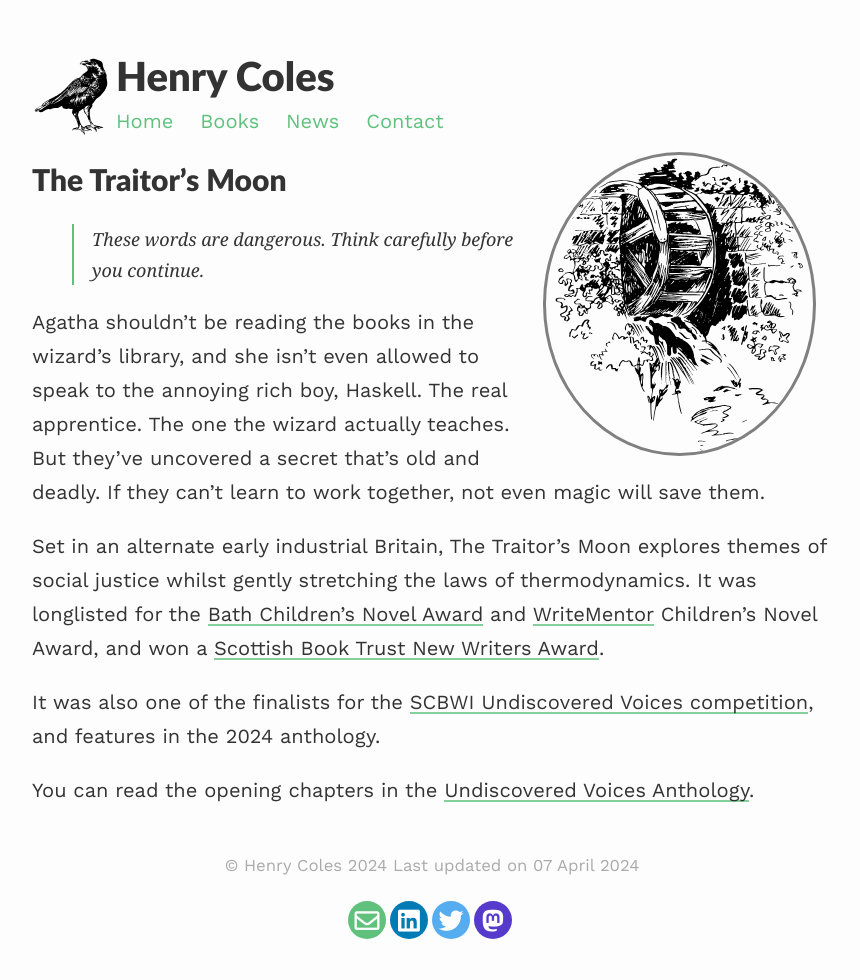
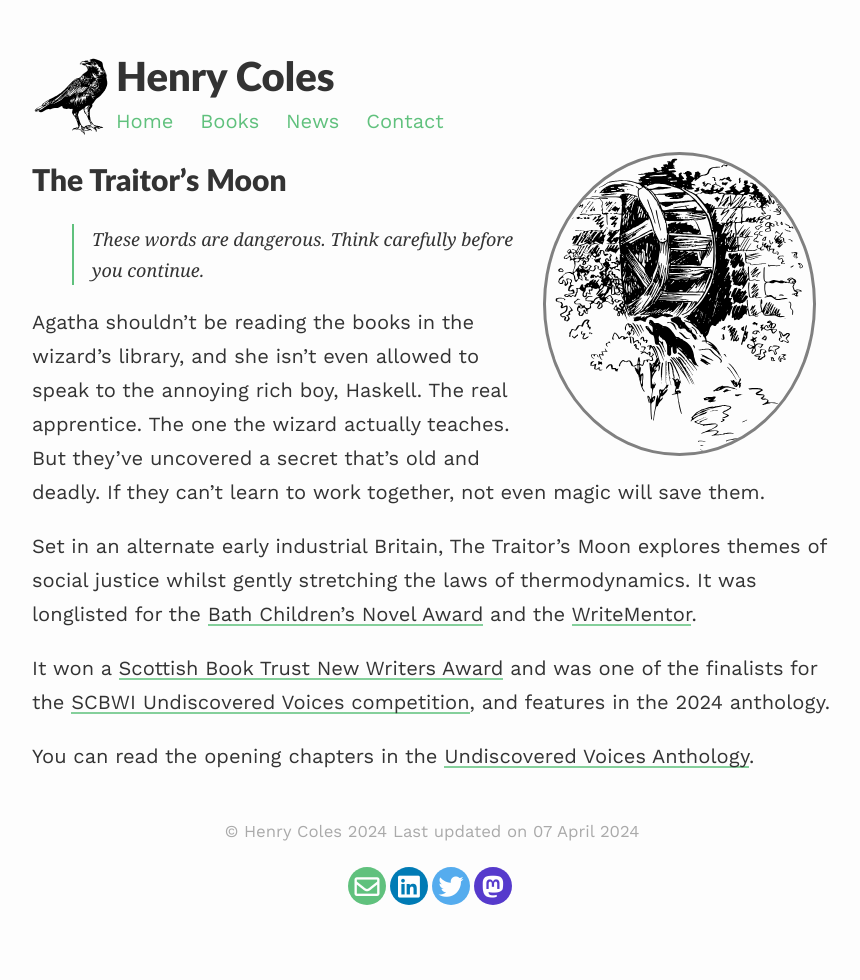
Before and after one commit to hcoles/henrycoles, a Jekyll site: the page built from _books/the_traitors_moon.md, in a window 1280 px wide. Shown: the whole page, without its empty margins (208-1068 px from the left). Built offline with Jekyll 4.4.1, drawn with Linux system fonts in a browser that asks for light colours; nearby versions of some CDN libraries.

Commit message:
undiscovered voices and new writers party

```diff
--- a/_books/the_traitors_moon.md
+++ b/_books/the_traitors_moon.md
@@ -14,8 +14,8 @@ published: true
 
 Agatha shouldn't be reading the books in the wizard's library, and she isn't even allowed to speak to the annoying rich boy, Haskell. The real apprentice. The one the wizard actually teaches. But they've uncovered a secret that's old and deadly. If they can't learn to work together, not even magic will save them.
 
-Set in an alternate early industrial Britain, The Traitor's Moon explores themes of social justice whilst gently stretching the laws of thermodynamics. It was longlisted for the [Bath Children's Novel Award](https://bathnovelaward.co.uk/childrens-novel-award/) and [WriteMentor](https://write-mentor.com/) Children's Novel Award, and won a [Scottish Book Trust New Writers Award](https://www.scottishbooktrust.com/writing-and-authors/new-writers-awards/this-years-new-writers).
+Set in an alternate early industrial Britain, The Traitor's Moon explores themes of social justice whilst gently stretching the laws of thermodynamics. It was longlisted for the [Bath Children's Novel Award](https://bathnovelaward.co.uk/childrens-novel-award/) and the [WriteMentor](https://write-mentor.com/).
 
-It was also one of the finalists for the [SCBWI Undiscovered Voices competition](https://www.undiscoveredvoices.com/?page_id=1106), and features in the 2024 anthology.
+It won a [Scottish Book Trust New Writers Award](https://www.scottishbooktrust.com/writing-and-authors/new-writers-awards/this-years-new-writers) and was one of the finalists for the [SCBWI Undiscovered Voices competition](https://www.undiscoveredvoices.com/?page_id=1106), and features in the 2024 anthology.
 
 You can read the opening chapters in the [Undiscovered Voices Anthology](https://www.undiscoveredvoices.com/wp-content/uploads/2024/01/UV2024_Ebook.pdf).
```
Also changed, not shown: _pages/contact.md (+1 -1 lines), _posts/2024-02-22-undiscovered-voices-party.md (added, +12 -0 lines), _posts/2024-03-01-new-writers-showcase.md (added, +14 -0 lines), index.md (+1 -1 lines), _posts/2021-07-30-longlisted-for-times-chickenhouse.md (renamed from _posts/2021-07-30-longlisted-for-times-chickenhouse copy.md), assets/images/new_writers_awards.jpeg (added), assets/images/undiscovered_voices.jpeg (added).
